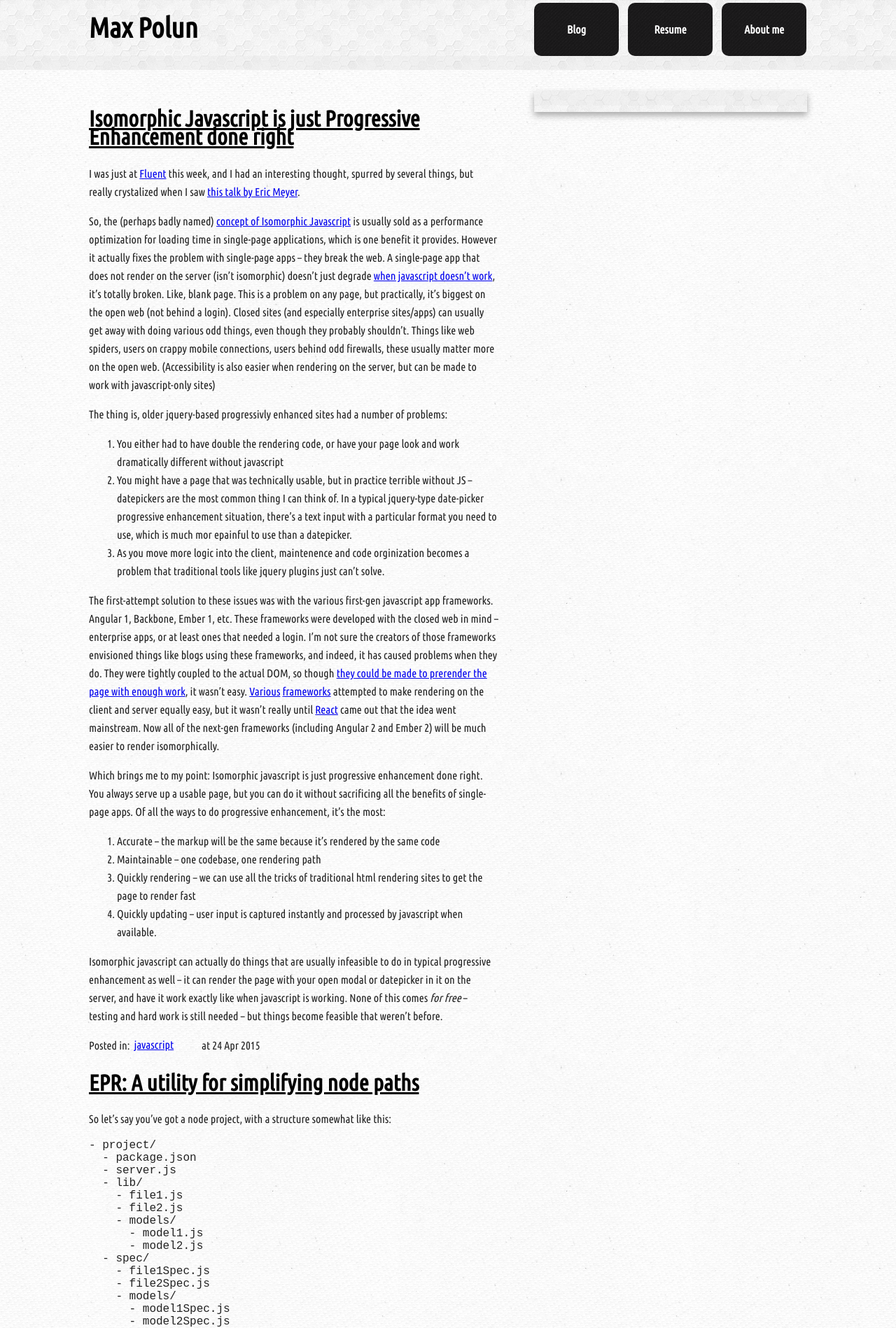
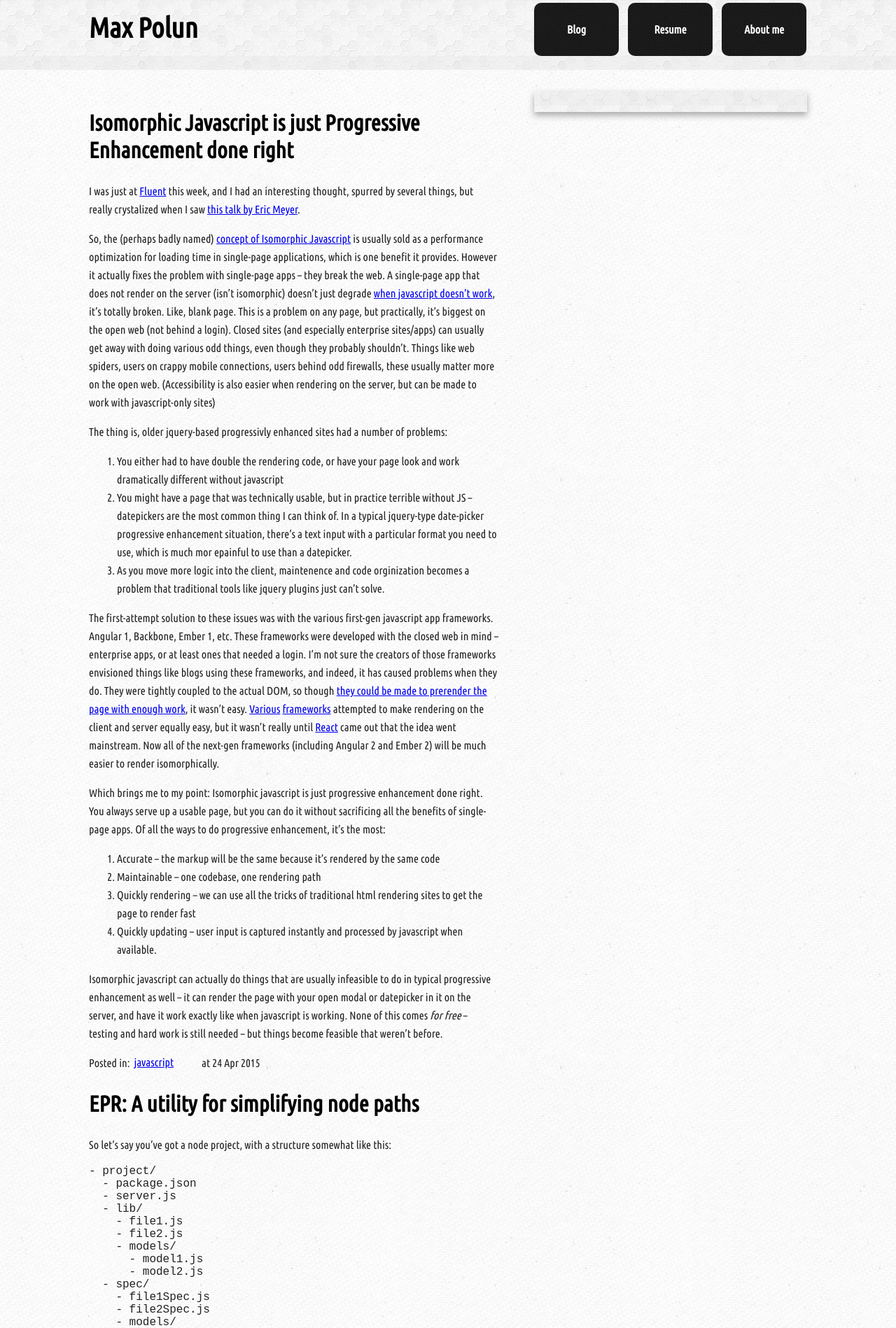
Before and after one commit to maxpolun/maxpolun.github.io, a Jekyll site: the page built from index.html, in a window 1280 px wide. Shown: the top 1898 px of the page at 70% size. Built offline with Jekyll 4.4.1, drawn with Linux system fonts in a browser that asks for light colours; nearby versions of some CDN libraries; a script that is not in the unit is left out; the list of posts is cut into pages by our own code; comment, search, counter and statistics services are not loaded.

Commit message:
improve layout slightly

```diff
--- a/css/style.css
+++ b/css/style.css
@@ -117,7 +117,7 @@ nav a{
 	-moz-border-radius:10px; /* Firefox 3.6 and earlier */
 }
 
-nav a:hover{
+nav a:hover {
 	text-decoration:underline;
 }
 
@@ -125,22 +125,32 @@ nav a:hover{
     MOBILE: Main
    ============== */
 
-#main{
-	padding:30px 0;
+#main {
+	padding: 30px 0;
 }
 
-#main article h1{
-	font-size:2em;
+#main article h1 {
+	font-size: 2em;
+  line-height: 1.2;
+  text-decoration:none;
+}
+
+#main article h1 a {
+  text-decoration:none;
+}
+
+#main article h1 a:visited {
+  color: #333;
 }
 
 #main aside{
-	color:white;
-	padding:0px 5% 10px;
+	color: white;
+	padding: 0px 5% 10px;
 }
 
 #footer-container footer{
-	color:black;
-	padding:20px 0;
+	color: black;
+	padding: 20px 0;
 }
 
 /* ===============
--- a/index.html
+++ b/index.html
@@ -4,7 +4,7 @@ layout: base
 {%for post in paginator.posts %}
 <article>
 	<header>
-		<a href="{{post.url}}"><h1>{{post.title}}</h1></a>
+		<h1><a href="{{post.url}}">{{post.title}}</a></h1>
 	</header>
 	<section>
 		{{ post.content  }}
```
